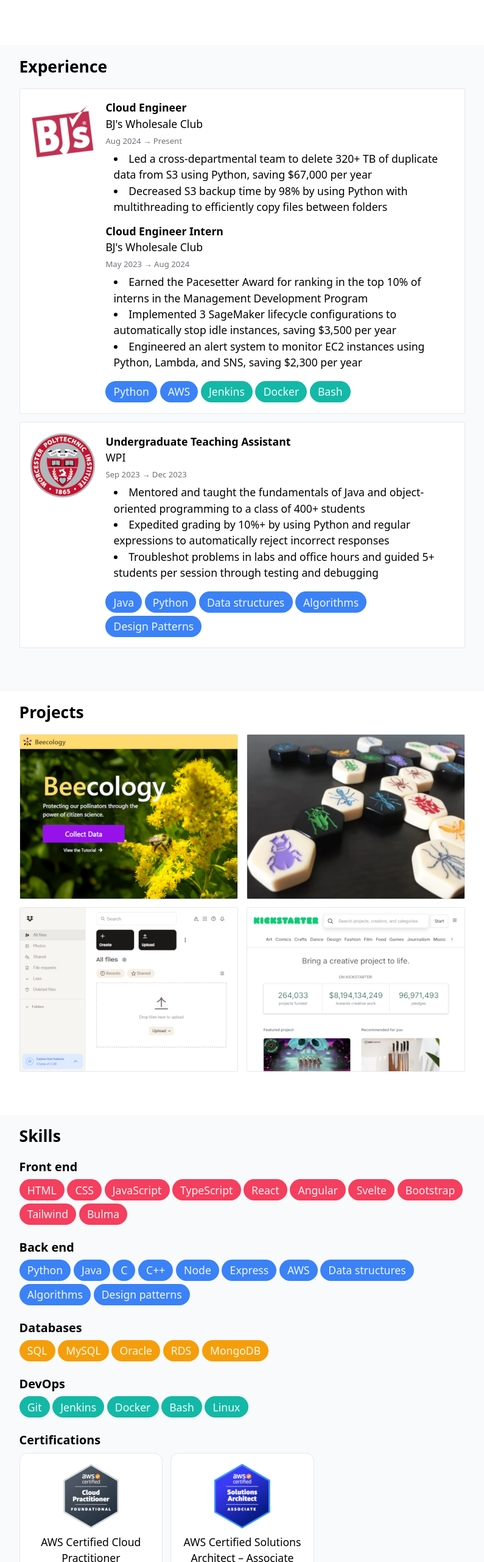
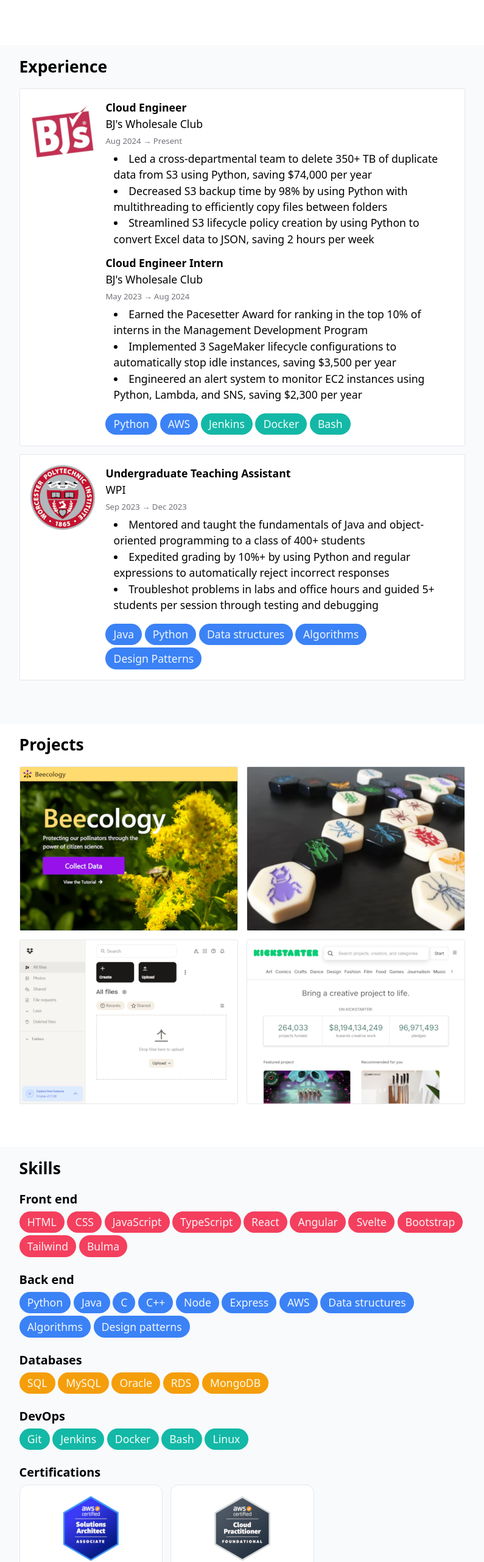
Before and after one commit to willdufault/portfolio, a React (Vite) app: page / in a window 1280 px wide. Shown: the part 238-2800 px from the top of the page at 61% size, without its empty margins (242-1037 px from the left). Built offline with nearby package versions, Linux system fonts and the light colour scheme.

Commit message:
exp update

```diff
--- a/src/components/sections/Experience/index.tsx
+++ b/src/components/sections/Experience/index.tsx
@@ -36,8 +36,9 @@
         {
           title: 'Cloud Engineer',
           description: [
-            'Led a cross-departmental team to delete 320+ TB of duplicate data from S3 using Python, saving $67,000 per year',
+            'Led a cross-departmental team to delete 350+ TB of duplicate data from S3 using Python, saving $74,000 per year',
             'Decreased S3 backup time by 98% by using Python with multithreading to efficiently copy files between folders',
+            'Streamlined S3 lifecycle policy creation by using Python to convert Excel data to JSON, saving 2 hours per week'
           ],
           startDate: 'Aug 2024',
           endDate: 'Present',
--- a/src/components/sections/Skills/index.tsx
+++ b/src/components/sections/Skills/index.tsx
@@ -40,14 +40,14 @@
 
   const certifications: CertificationData[] = [
     {
+      name: 'AWS Certified Solutions Architect – Associate',
+      imageSrc: awsCsaaLogo,
+      url: 'https://www.credly.com/badges/b71f2044-72f0-4afe-9185-2090be6cfaf4/'
+    },
+    {
       name: 'AWS Certified Cloud Practitioner',
       imageSrc: awsCcpLogo,
       url: 'https://www.credly.com/badges/603b982a-6936-4c68-8b64-a07cae33f6d0/'
-    },
-    {
-      name: 'AWS Certified Solutions Architect – Associate',
-      imageSrc: awsCsaaLogo,
-      url: 'https://www.credly.com/badges/b71f2044-72f0-4afe-9185-2090be6cfaf4/'
     },
   ]
 
```
